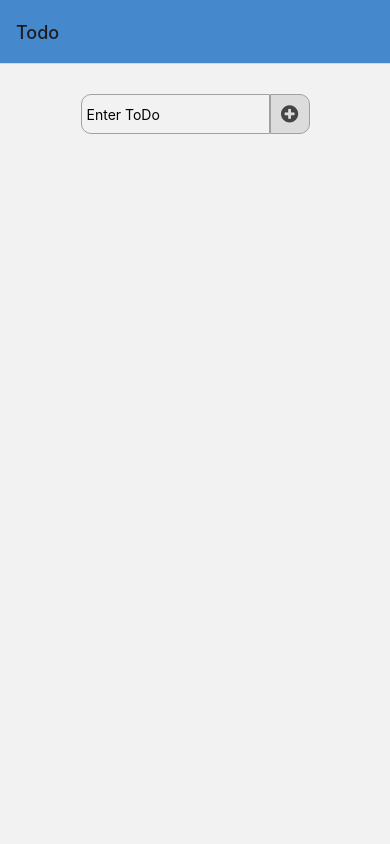
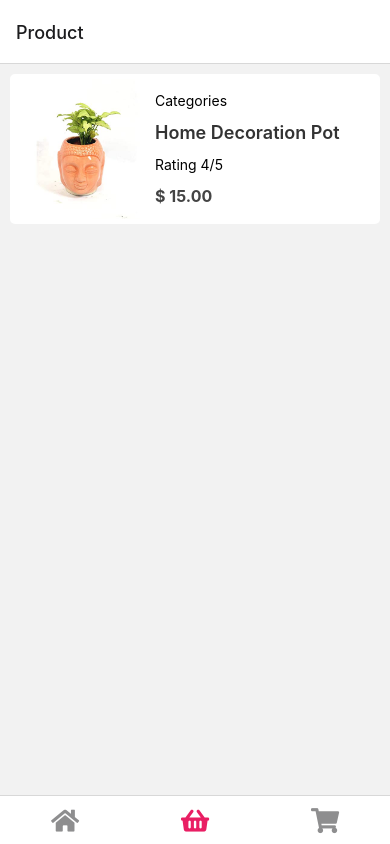
Before and after one commit to colinromeo/ToDo-app, a React Native app: screen /Product in a window 390 px wide. Before the commit this address had no page. Built offline with nearby package versions, Linux system fonts and the light colour scheme.

Commit message:
design completed

```diff
--- a/App.js
+++ b/App.js
@@ -1,12 +1,12 @@
 import React from 'react';
 import { NavigationContainer } from '@react-navigation/native';
-import MainStack from './src/screens/MainStack';
 import { Provider, useSelector } from "react-redux";
 import { configureStore, getDefaultMiddleware } from "@reduxjs/toolkit";
 import rootReducer from "./store/slices";
 import AsyncStorage from "@react-native-async-storage/async-storage";
 import { persistStore, persistReducer } from "redux-persist";
 import { PersistGate } from "redux-persist/integration/react";
+import MainStack from './src/navigation';
 
 
 
--- a/package.json
+++ b/package.json
@@ -11,9 +11,11 @@
   },
   "dependencies": {
     "@react-native-async-storage/async-storage": "^1.15.9",
+    "@react-navigation/bottom-tabs": "^6.0.9",
     "@react-navigation/native": "^6.0.6",
     "@react-navigation/native-stack": "^6.2.5",
     "@reduxjs/toolkit": "^1.6.2",
+    "axios": "^0.24.0",
     "formik": "^2.2.9",
     "react": "17.0.2",
     "react-native": "0.66.1",
--- /dev/null
+++ b/src/navigation/BottomTab.js
@@ -0,0 +1,48 @@
+import React from 'react';
+import {createBottomTabNavigator} from '@react-navigation/bottom-tabs';
+import todo from '../screens/ToDo';
+import Product from '../screens/Product';
+import Cart from '../screens/Cart';
+import Icon from 'react-native-vector-icons/FontAwesome5';
+const Tab = createBottomTabNavigator();
+
+function MyTabs() {
+  return (
+    <Tab.Navigator
+      initialRouteName="Home"
+      screenOptions={{
+        tabBarActiveTintColor: '#e91e63',
+      }}
+      tabBarOptions={{showLabel: false}}>
+      <Tab.Screen
+        name="Home"
+        component={todo}
+        options={{
+          tabBarIcon: ({color, size}) => (
+            <Icon name="home" color={color} size={size} />
+          ),
+        }}
+      />
+      <Tab.Screen
+        name="Product"
+        component={Product}
+        options={{
+          tabBarIcon: ({color, size}) => (
+            <Icon name="shopping-basket" color={color} size={size} />
+          ),
+        }}
+      />
+      <Tab.Screen
+        name="Cart"
+        component={Cart}
+        options={{
+          tabBarIcon: ({color, size}) => (
+            <Icon name="shopping-cart" color={color} size={size} />
+          ),
+        }}
+      />
+    </Tab.Navigator>
+  );
+}
+
+export default MyTabs;
--- /dev/null
+++ b/src/navigation/index.js
@@ -0,0 +1,26 @@
+import React from 'react';
+import { createNativeStackNavigator } from '@react-navigation/native-stack';
+
+import Product from '../screens/Product';
+import Cart from '../screens/Cart';
+import MyTabs from './BottomTab';
+import todo from '../screens/ToDo';
+import ProductDetails from '../screens/ProductDetails';
+
+
+const Stack = createNativeStackNavigator();
+
+const MainStack = () => {
+
+    return(
+        <Stack.Navigator screenOptions={{headerShown:false}}>
+            <Stack.Screen name="MyTab" component={MyTabs} />
+
+            <Stack.Screen name="Details" component={ProductDetails} />
+        </Stack.Navigator>
+    )
+}
+
+
+
+  export default MainStack;
--- /dev/null
+++ b/src/screens/Cart.js
@@ -0,0 +1,12 @@
+import React from 'react'
+import { View, Text } from 'react-native'
+
+const Cart = () => {
+    return (
+        <View>
+            <Text>Cart</Text>
+        </View>
+    )
+}
+
+export default Cart
--- /dev/null
+++ b/src/screens/Product.js
@@ -0,0 +1,60 @@
+import React from 'react'
+import { View, Text, StyleSheet, Image, Pressable } from 'react-native'
+
+const Product = ({navigation}) => {
+    return (
+        <View style={styles.container}>
+            <Pressable onPress={() => navigation.navigate('Details')} style={styles.card}>
+                <Image
+                    style={styles.productImage}
+                    source={require('../assets/images/homedecorationpot.jpg')}
+                />
+                <View style= {styles.cardtxt}>
+                    <Text>Categories</Text>
+                    <Text numberOfLines={2} style={styles.productCaption}>Home Decoration Pot</Text>
+                    <Text>Rating 4/5</Text>
+                    <Text style={styles.price}>$ 15.00</Text>
+                </View>
+
+            </Pressable>
+        </View>
+    )
+}
+
+const styles = StyleSheet.create({
+    container: {
+        flex: 1
+    },
+    card: {
+        flexDirection: 'row',
+        justifyContent: 'flex-start',
+        elevation: 5,
+        margin: 10,
+        backgroundColor: 'white',
+        borderRadius:5,
+        padding: 5
+    },
+    productImage: {
+        height: 140,
+        width: 140
+    },
+    cardtxt: {
+        alignItems: 'flex-start',
+        justifyContent: 'space-evenly',
+        paddingRight: 30,
+        width: '70%'
+    },
+    productCaption: {
+        color: '#333',
+        fontSize: 18,
+        width: '90%',
+        fontWeight: '600'
+    },
+    price: {
+        fontWeight: '700',
+        color: '#444',
+        fontSize: 16
+    }
+})
+
+export default Product
--- /dev/null
+++ b/src/screens/ProductDetails.js
@@ -0,0 +1,62 @@
+import React from 'react'
+import { View, Text, StyleSheet, Image, Pressable } from 'react-native'
+
+const ProductDetails = () => {
+    return (
+        <View style={styles.container}>
+            <Image
+                style={styles.productImage}
+                source={require('../assets/images/homedecorationpot.jpg')}
+            />
+            <Text style={styles.caption}>Home Decoration Pot</Text>
+            <Text>by Jarvis Pepperspray</Text>
+            <Text style={styles.price}>$125.00</Text>
+            <Text style={styles.des}>Description</Text>
+            <Text>Fingers are not the most precise instruments,
+                and it is common for users to accidentally activate
+                the wrong element or miss the activation area. To help,
+            </Text>
+            <Pressable style={styles.btn}><Text style={styles.btntext}>Add To Cart</Text></Pressable>
+        </View>
+    )
+}
+
+const styles = StyleSheet.create({
+    container: {
+        flex: 1,
+        padding: 15
+    },
+    productImage: {
+        height: 350,
+        width: '100%'
+    },
+    caption: {
+        fontWeight: '600',
+        color: '#000',
+        marginTop: 25,
+        fontSize: 18
+    },
+    price: {
+        fontSize: 20,
+        marginVertical: 25,
+        color: '#ff5555'
+    },
+    des: {
+        fontWeight: '600',
+        color: '#000'
+    },
+    btn: {
+        backgroundColor: '#ff7777',
+        margin: 20,
+        height: 35,
+        borderRadius: 15,
+        justifyContent: 'center',
+        alignItems: 'center'
+    },
+    btntext: {
+        color: '#fff',
+        fontWeight: '600',
+    }
+})
+
+export default ProductDetails
--- a/src/screens/MainStack.js
+++ b/src/screens/ToDo.js
@@ -1,5 +1,4 @@
 import React,{useState, useEffect} from 'react';
-import { createNativeStackNavigator } from '@react-navigation/native-stack';
 import { View, Text, TouchableOpacity, TextInput,StyleSheet, FlatList } from 'react-native';
 import Icon from 'react-native-vector-icons/FontAwesome';
 import Card from '../components/Card';
@@ -17,7 +16,7 @@ function todo() {
     const [isEdit, setIsEdit] = useState(false)
     const [editValue, setEditValue] = useState('')
     const [indexValue, setIndexValue] = useState('')
-    console.log(isEdit,editValue)
+    //console.log(isEdit,editValue)
 
     const validationSchema = yup.object({
         todoList: yup.string().required("This field is required"),
@@ -90,21 +89,6 @@ function todo() {
     )
 }
 
-const Stack = createNativeStackNavigator();
-
-const MainStack = () => {
-
-    return(
-        <Stack.Navigator>
-            <Stack.Screen name="Todo" component={todo}
-                options={{headerStyle: {
-                    backgroundColor: "#4588cc"
-                }}}
-            />
-        </Stack.Navigator>
-    )
-}
-
 const styles = StyleSheet.create({
     container: {
       flex:1
@@ -147,4 +131,4 @@ const styles = StyleSheet.create({
 
   })
 
-  export default MainStack;
+export default todo;
--- a/store/slices/todoSlice.js
+++ b/store/slices/todoSlice.js
@@ -1,5 +1,4 @@
 import { createSlice, createAsyncThunk } from "@reduxjs/toolkit";
-import AsyncStorage from "@react-native-async-storage/async-storage";
 
 const initialState = {
     todoData: [],
```
Also changed, not shown: src/assets/images/homedecorationpot.jpg (added), 1 other file (tests, documents, lock files or other folders).
